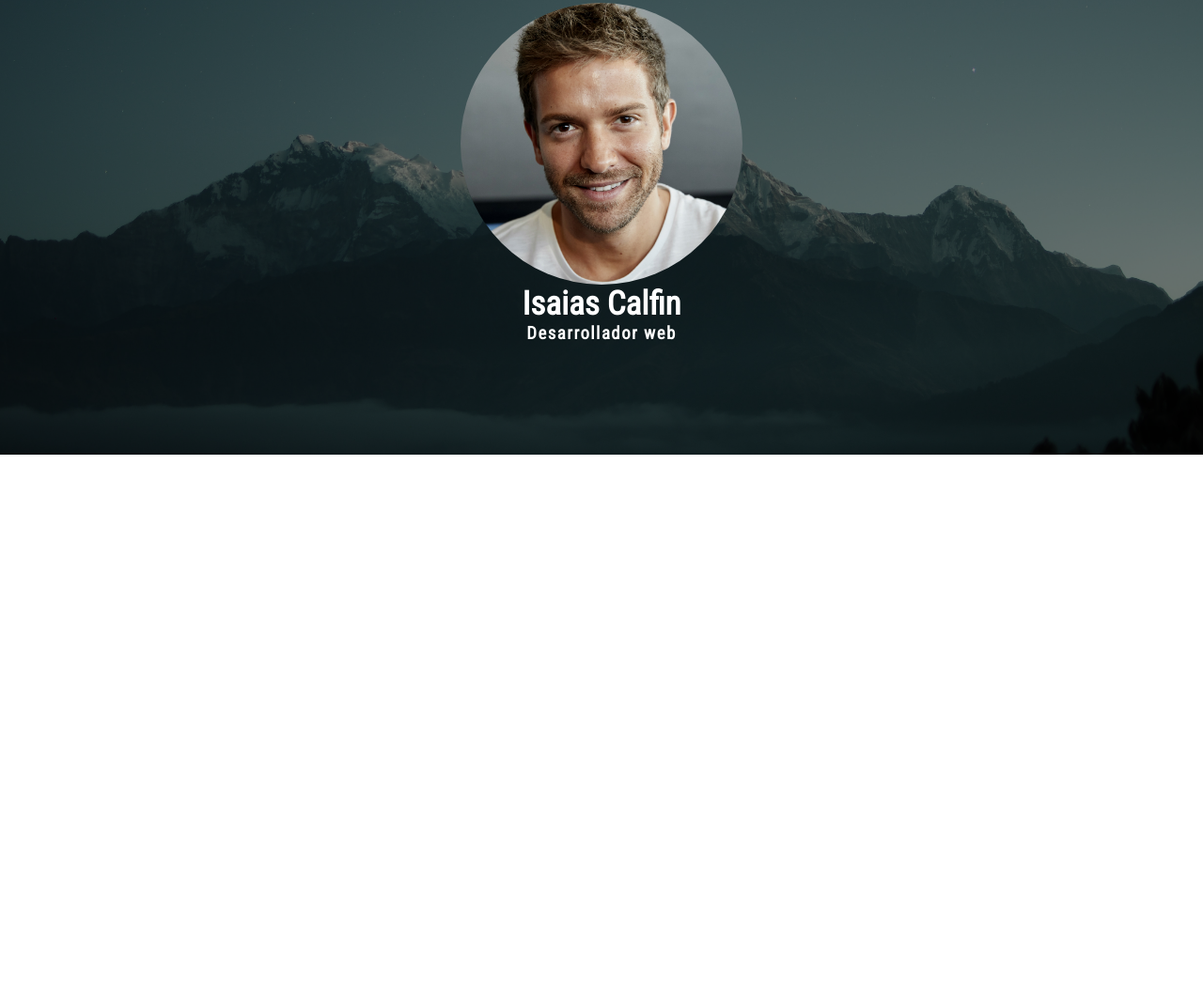
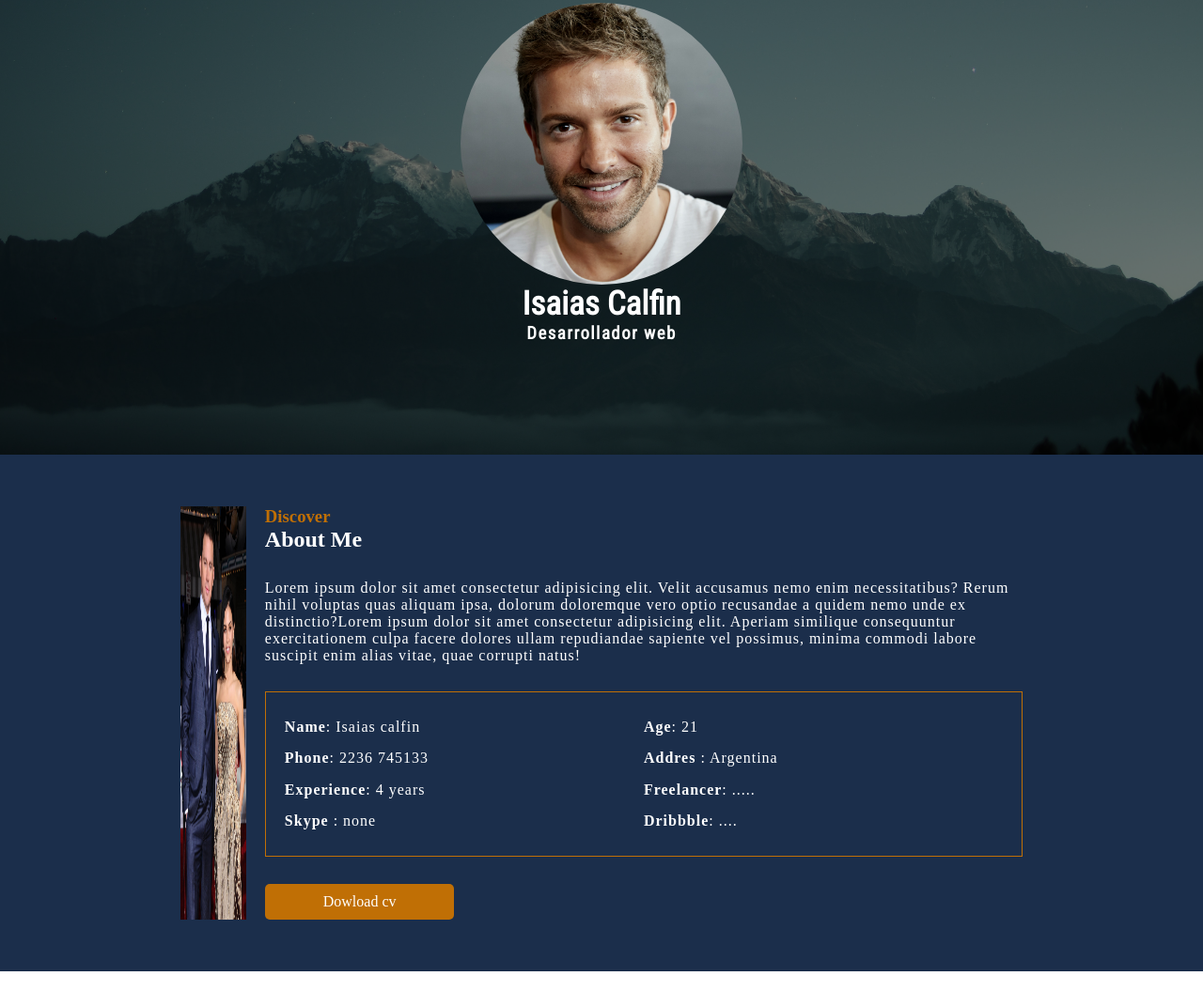
Before and after one commit to isaiasemanuel22/Curso-Full-stack, a plain HTML site: page HTML5/clase2/portafolio/portafolio.html in a window 1280 px wide. Shown: the part 316-1388 px from the top of the page at 94% size. Before the commit the page ends 800 px from the top, so only its background shows below. Drawn offline with Linux system fonts and the light colour scheme.

Commit message:
clase 2 final

```diff
--- /dev/null
+++ b/HTML5/clase2/portafolio/aboutMe.css
@@ -0,0 +1,85 @@
+section{
+    grid-column: 1/15;
+    grid-row: 2;
+    height: 550px;
+    background: rgb(27, 46, 75);
+    display: flex;
+    align-items: center;
+    justify-content: center;
+}
+
+section .content-about{
+    width: 70%;
+    height: 80%;
+    display: flex;
+    align-items: center;
+    justify-content: center;
+}
+
+
+.content-about .img-span{
+    height: 100%;
+    margin-right: 20px;
+}
+
+.img-span img{
+    width: 100%;
+    height: 100%;
+}
+
+.content-about .about-me{
+    height: 100%;
+    display: flex;
+    justify-content: space-between;
+    flex-flow: column;
+}
+
+.about-me .title h2{
+    color: #fff;
+}
+
+.about-me h3{
+    color: rgb(192, 111, 5);
+}
+
+.about-me p{
+    color: #fff;
+    letter-spacing: 1px;
+}
+
+.personal-info{
+    width: 100%;
+    height: 40%;
+    display: flex;
+    align-items: center;
+    justify-content: space-between;
+    padding: 20px;
+    box-sizing: border-box;
+    overflow: hidden;
+    border: 1px solid rgb(192, 111, 5);
+}
+
+.personal-info ul{
+    list-style: none;
+    height: 100%;
+    width: 100%;
+    display: flex;
+    justify-content: space-around;
+    flex-flow: column;
+}
+
+.personal-info ul li{
+    color: #fff;
+    letter-spacing: 1px;
+}
+
+.about-me a{
+    width: 25%;
+    background: rgb(192, 111, 5);
+    padding: 10px;
+    text-align: center;
+    text-decoration: none;
+    color: #fff;
+    border-radius:5px;
+
+}
--- a/HTML5/clase2/portafolio/estilos.css
+++ b/HTML5/clase2/portafolio/header.css
@@ -8,10 +8,12 @@
     width: 100%;
     display: grid;
     grid-template-columns: repeat(14 , 1fr);
+    grid-template-rows:800px auto 100px ;
 }
 
 header{
     grid-column: 1/15;
+    grid-row: 1;
     height: 800px;
     background: url(img/daniel-leone-g30P1zcOzXo-unsplash.jpg);
     background-size: cover;
--- a/HTML5/clase2/portafolio/portafolio.html
+++ b/HTML5/clase2/portafolio/portafolio.html
@@ -5,7 +5,8 @@
     <meta charset="UTF-8">
     <meta name="viewport" content="width=device-width, initial-scale=1.0">
     <title>Portafolio</title>
-    <link rel="stylesheet" href="estilos.css">
+    <link rel="stylesheet" href="header.css">
+    <link rel="stylesheet" href="aboutMe.css">
     <link rel="preconnect" href="https://fonts.gstatic.com">
     <link href="https://fonts.googleapis.com/css2?family=Roboto+Condensed&display=swap" rel="stylesheet">
     <link rel="preconnect" href="https://fonts.gstatic.com">
@@ -47,6 +48,47 @@
 
 
         </header>
+
+        <section>
+            <div class="content-about">
+                <span class="img-span">
+                    <img src="img/parejas_celebrities_famosos_relaciones_perfectas_relationship_goals_358286053.jpg"
+                        alt="">
+                </span>
+                <div class="about-me">
+                    <div class="title">
+                        <h3>Discover</h3>
+                        <h2>About Me</h2>
+                    </div>
+
+                    <p>Lorem ipsum dolor sit amet consectetur adipisicing elit. Velit accusamus nemo enim
+                        necessitatibus?
+                        Rerum nihil voluptas quas aliquam ipsa, dolorum doloremque vero optio recusandae a quidem nemo
+                        unde
+                        ex distinctio?Lorem ipsum dolor sit amet consectetur adipisicing elit. Aperiam similique
+                        consequuntur exercitationem culpa facere dolores ullam repudiandae sapiente vel possimus, minima
+                        commodi labore suscipit enim alias vitae, quae corrupti natus!
+                    </p>
+                    <div class="personal-info">
+                        <ul>
+                            <li><b>Name</b>: Isaias calfin</li>
+                            <li><b>Phone</b>: 2236 745133</li>
+                            <li><b>Experience</b>: 4 years</li>
+                            <li><b>Skype</b> : none</li>
+                        </ul>
+                        <ul>
+                            <li><b>Age</b>: 21</li>
+                            <li><b>Addres</b> : Argentina</li>
+                            <li><b>Freelancer</b>: ..... </li>
+                            <li><b>Dribbble</b>: ....</li>
+                        </ul>
+                    </div>
+
+                    <a href="#">Dowload cv</a>
+                </div>
+            </div>
+
+        </section>
     </div>
 </body>
 
```
Also changed, not shown: HTML5/clase2/portafolio/img/parejas_celebrities_famosos_relaciones_perfectas_relationship_goals_358286053.jpg (added).
